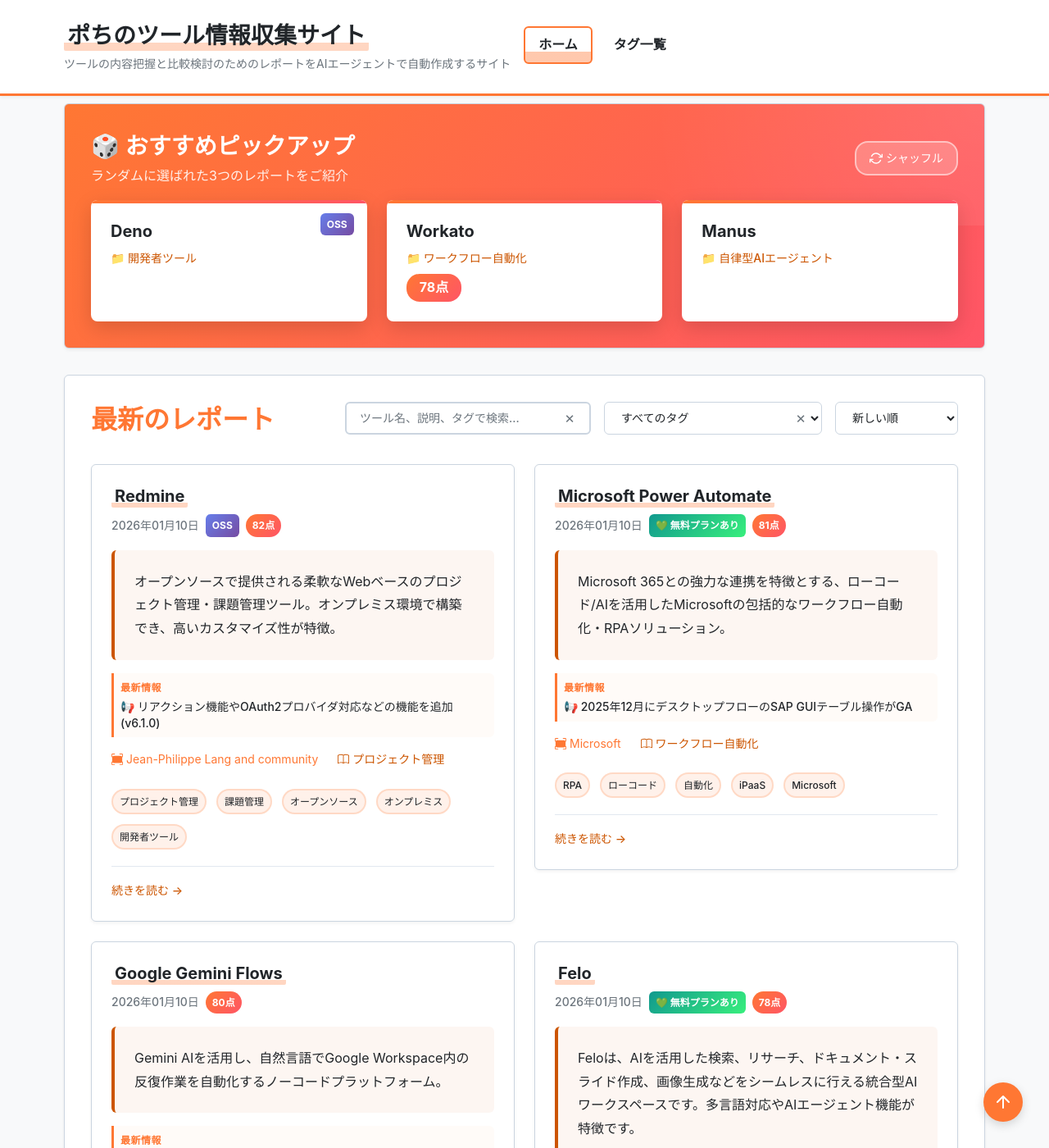
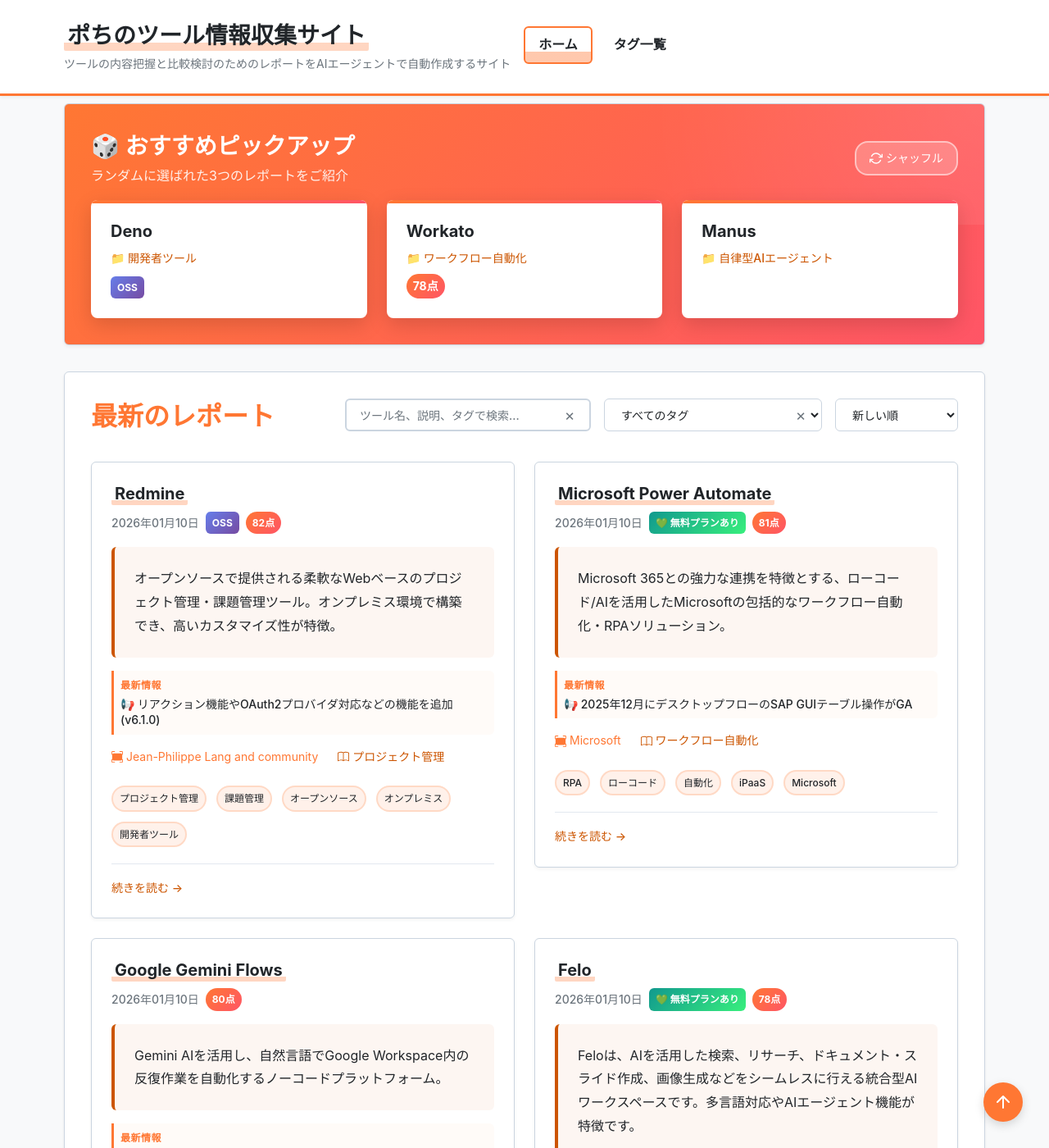
Before and after one commit to aegisfleet/tool-survey-report, a Jekyll site: the page built from index.md, in a window 1280 px wide and 1400 px high, scrolled down 646 px. Shown: the whole window at 82% size. Built offline with Jekyll 4.4.1, drawn with Linux system fonts in a browser that asks for light colours.

Commit message:
バッジの表示位置を変更

```diff
--- a/_layouts/home.html
+++ b/_layouts/home.html
@@ -31,18 +31,18 @@
         {%- for report in all_reports limit: 3 -%}
         <a href="{{ report.url | relative_url }}" class="pick-card" data-url="{{ report.url | relative_url }}"
           data-title="{{ report.tool_name | default: report.title }}" data-desc="{{ report.description }}">
-          <div class="pick-badges">
+          <span class="pick-title">{{ report.tool_name | default: report.title }}</span>
+          <span class="pick-category">{{ report.category }}</span>
+          <div class="pick-meta">
             {%- if report.quick_summary.is_oss -%}
             <span class="pick-oss-badge">OSS</span>
             {%- elsif report.quick_summary.has_free_plan -%}
-            <span class="pick-free-badge">無料プランあり</span>
+            <span class="pick-free-badge">💚 無料プランあり</span>
+            {%- endif -%}
+            {%- if report.evaluation.score -%}
+            <span class="pick-score">{{ report.evaluation.score }}点</span>
             {%- endif -%}
           </div>
-          <span class="pick-title">{{ report.tool_name | default: report.title }}</span>
-          <span class="pick-category">{{ report.category }}</span>
-          {%- if report.evaluation.score -%}
-          <span class="pick-score">{{ report.evaluation.score }}点</span>
-          {%- endif -%}
         </a>
         {%- endfor -%}
       </div>
--- a/_sass/_home.scss
+++ b/_sass/_home.scss
@@ -254,22 +254,17 @@
             background: $gradient-primary;
             color: $white;
             font-weight: $font-weight-bold;
-            font-size: $font-size-base;
-            padding: map-get($spacers, 1) map-get($spacers, 3);
+            font-size: $font-size-sm;
+            padding: map-get($spacers, 1) map-get($spacers, 2);
             border-radius: $border-radius-xl;
-            margin-top: auto;
-            align-self: flex-start;
         }
 
-        .pick-badges {
-            position: absolute;
-            top: map-get($spacers, 3);
-            right: map-get($spacers, 3);
+        .pick-meta {
             display: flex;
-            flex-direction: column;
-            align-items: flex-end;
-            gap: map-get($spacers, 1);
-            z-index: 1;
+            align-items: center;
+            gap: map-get($spacers, 2);
+            margin-top: auto;
+            flex-wrap: wrap;
         }
 
         .pick-free-badge {
```
Also changed, not shown: other parts of _layouts/home.html (+19 -27 lines).
